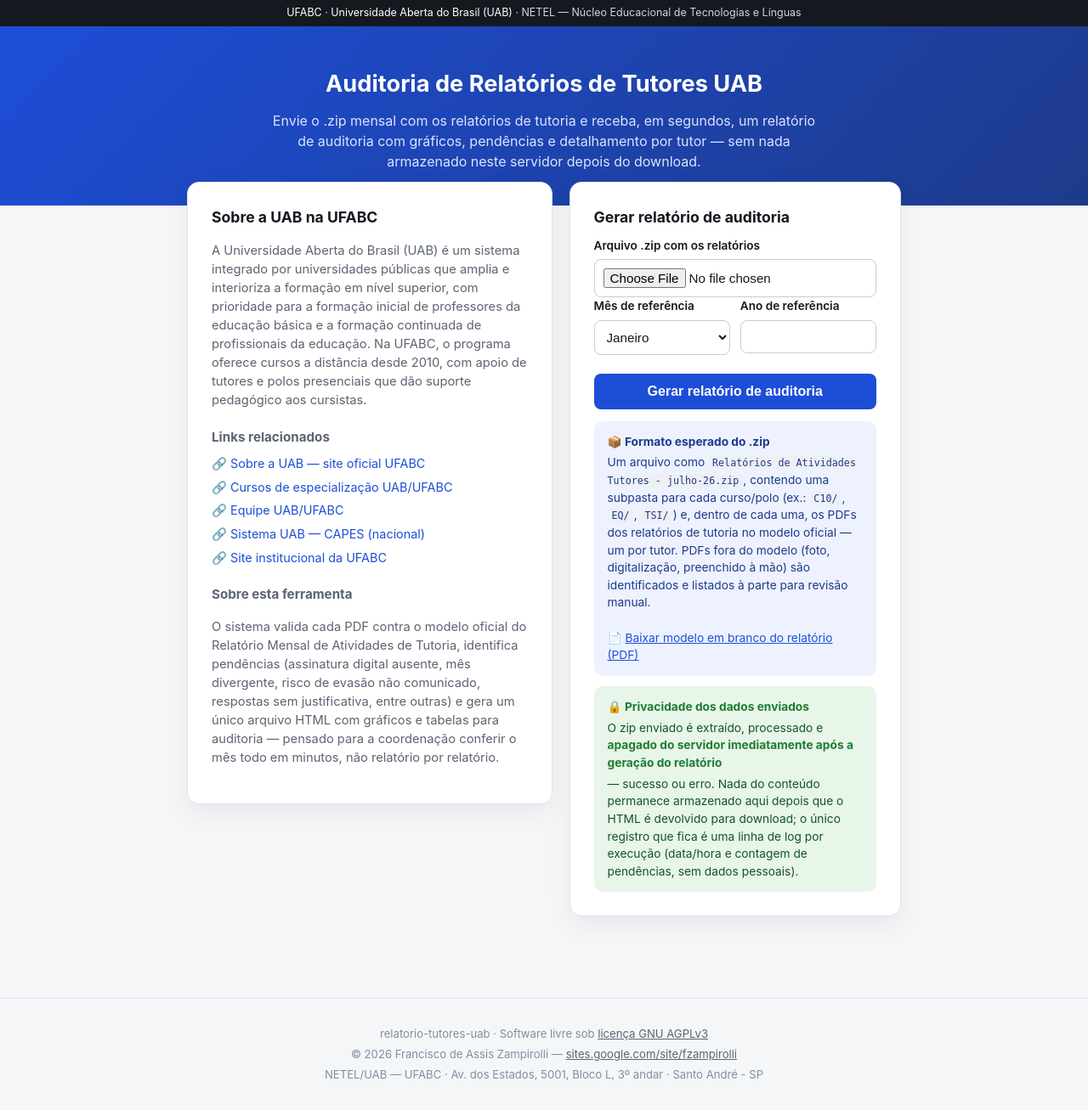
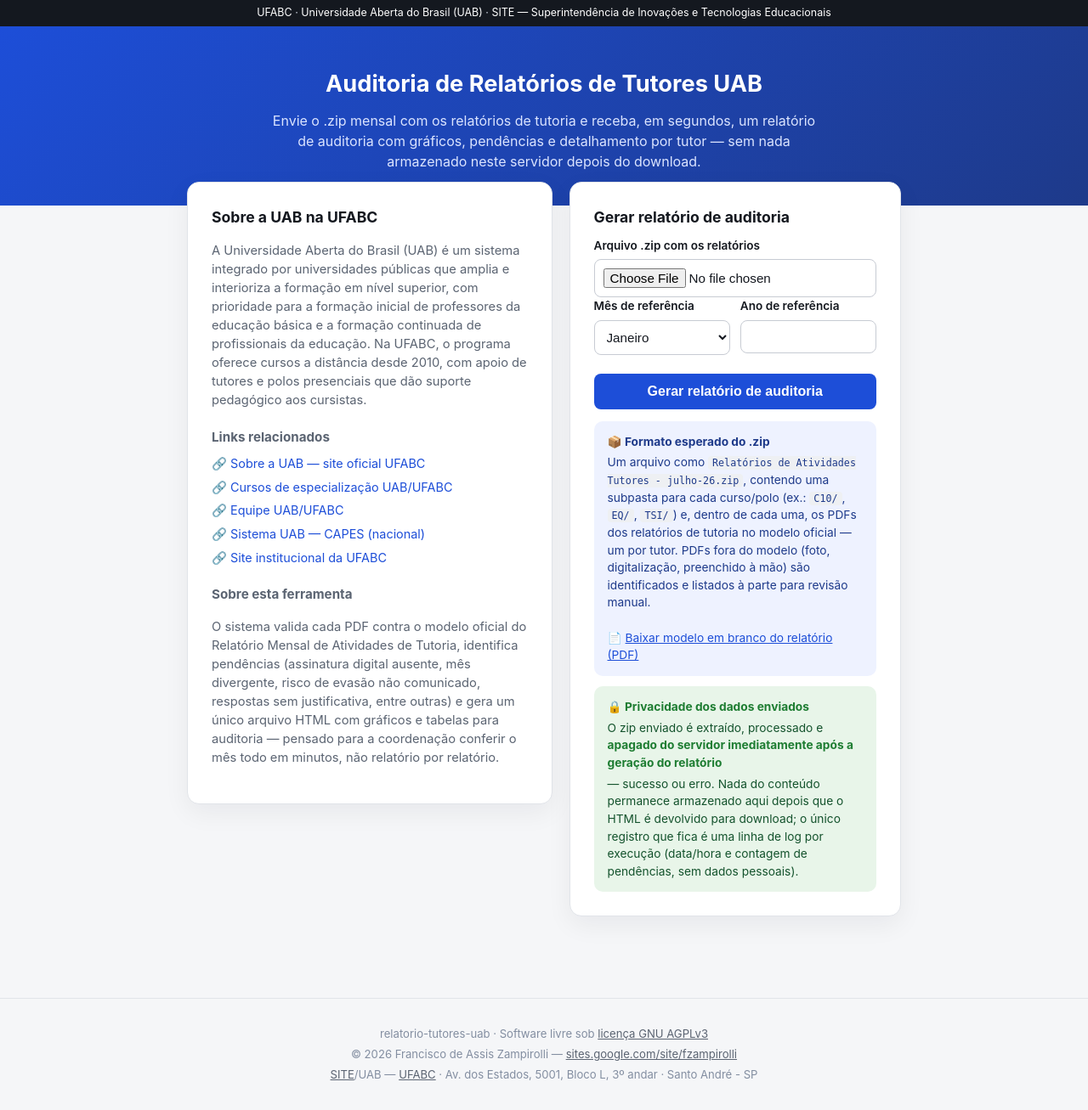
Before and after one commit to fzampirolli/relatorio-tutores-uab, a PHP site: page / in a window 1280 px wide. Shown: the whole page at 85% size. Run offline with PHP 8.4, Linux system fonts and the light colour scheme.

Commit message:
Atualizar NETEL para SITE (nome atual da unidade) e adicionar links
O núcleo se chama hoje SITE — Superintendência de Inovações e
Tecnologias Educacionais, não mais NETEL. Atualiza as referências ao
próprio projeto (topo institucional, rodapé, README, metadado do PDF
modelo) e adiciona links para https://site.ufabc.edu.br/sobre/apresentacao
e https://www.ufabc.edu.br/ (ambos verificados com curl antes de usar).

O cabeçalho impresso do modelo_relatorio_tutoria.pdf continua dizendo
"NETEL" de propósito — reproduz o texto oficial exato do formulário
real (os PDFs assinados de verdade ainda usam esse nome), então não
deve divergir do documento oficial.

Co-Authored-By: Claude Sonnet 5 <noreply@anthropic.com>

```diff
--- a/index.php
+++ b/index.php
@@ -177,7 +177,7 @@ $ano_atual = date("Y");
 <div class="topo-institucional">
   <a href="https://www.ufabc.edu.br/" target="_blank" rel="noopener">UFABC</a> ·
   <a href="https://site.ufabc.edu.br/uab-2/sobre-uab" target="_blank" rel="noopener">Universidade Aberta do Brasil (UAB)</a> ·
-  NETEL — Núcleo Educacional de Tecnologias e Línguas
+  <a href="https://site.ufabc.edu.br/sobre/apresentacao" target="_blank" rel="noopener">SITE — Superintendência de Inovações e Tecnologias Educacionais</a>
 </div>
 
 <header class="hero">
@@ -288,7 +288,7 @@ $ano_atual = date("Y");
 <footer>
   <p>relatorio-tutores-uab · Software livre sob <a href="https://www.gnu.org/licenses/agpl-3.0.html" target="_blank" rel="noopener">licença GNU AGPLv3</a></p>
   <p>© <?= htmlspecialchars($ano_atual) ?> Francisco de Assis Zampirolli — <a href="https://sites.google.com/site/fzampirolli/" target="_blank" rel="noopener">sites.google.com/site/fzampirolli</a></p>
-  <p>NETEL/UAB — UFABC · Av. dos Estados, 5001, Bloco L, 3º andar · Santo André - SP</p>
+  <p><a href="https://site.ufabc.edu.br/sobre/apresentacao" target="_blank" rel="noopener">SITE</a>/UAB — <a href="https://www.ufabc.edu.br/" target="_blank" rel="noopener">UFABC</a> · Av. dos Estados, 5001, Bloco L, 3º andar · Santo André - SP</p>
 </footer>
 
 <div class="overlay-progresso" id="overlay-progresso">
```
Also changed, not shown: README.md, 2 other files.
